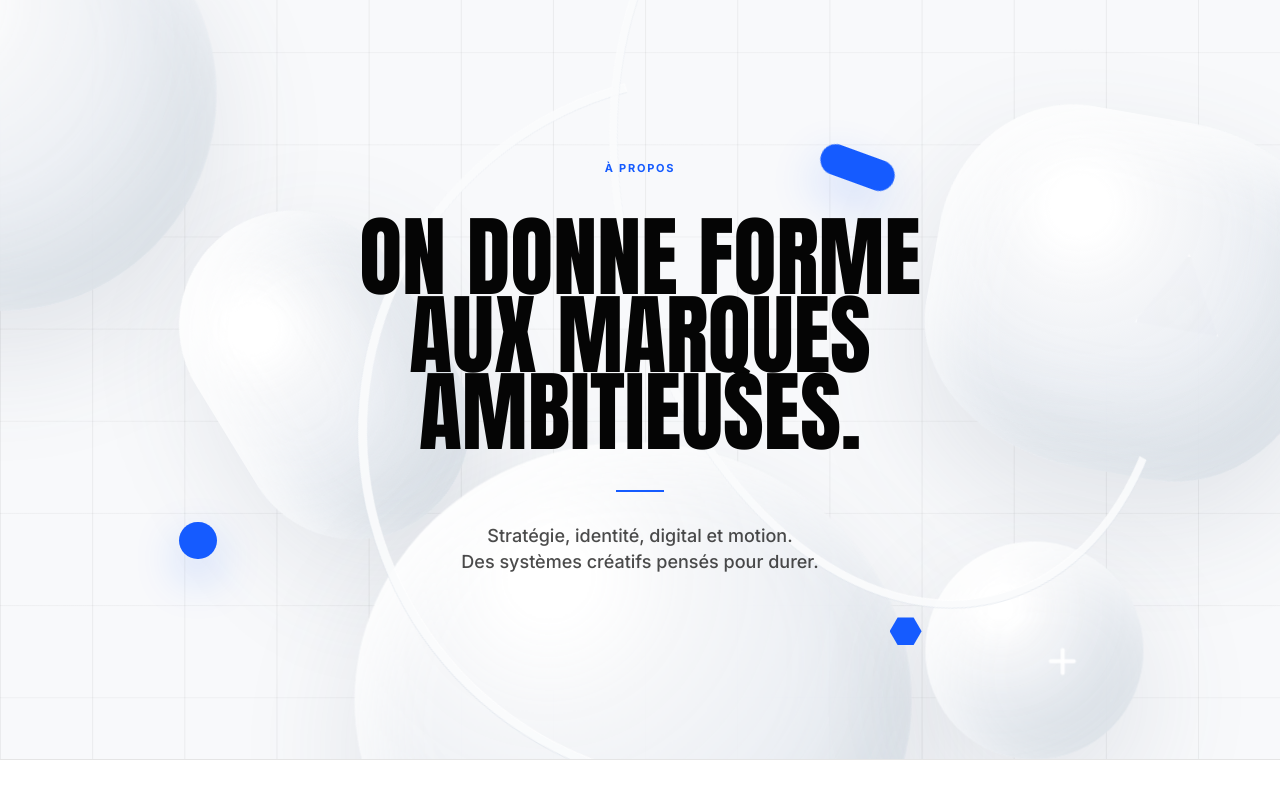
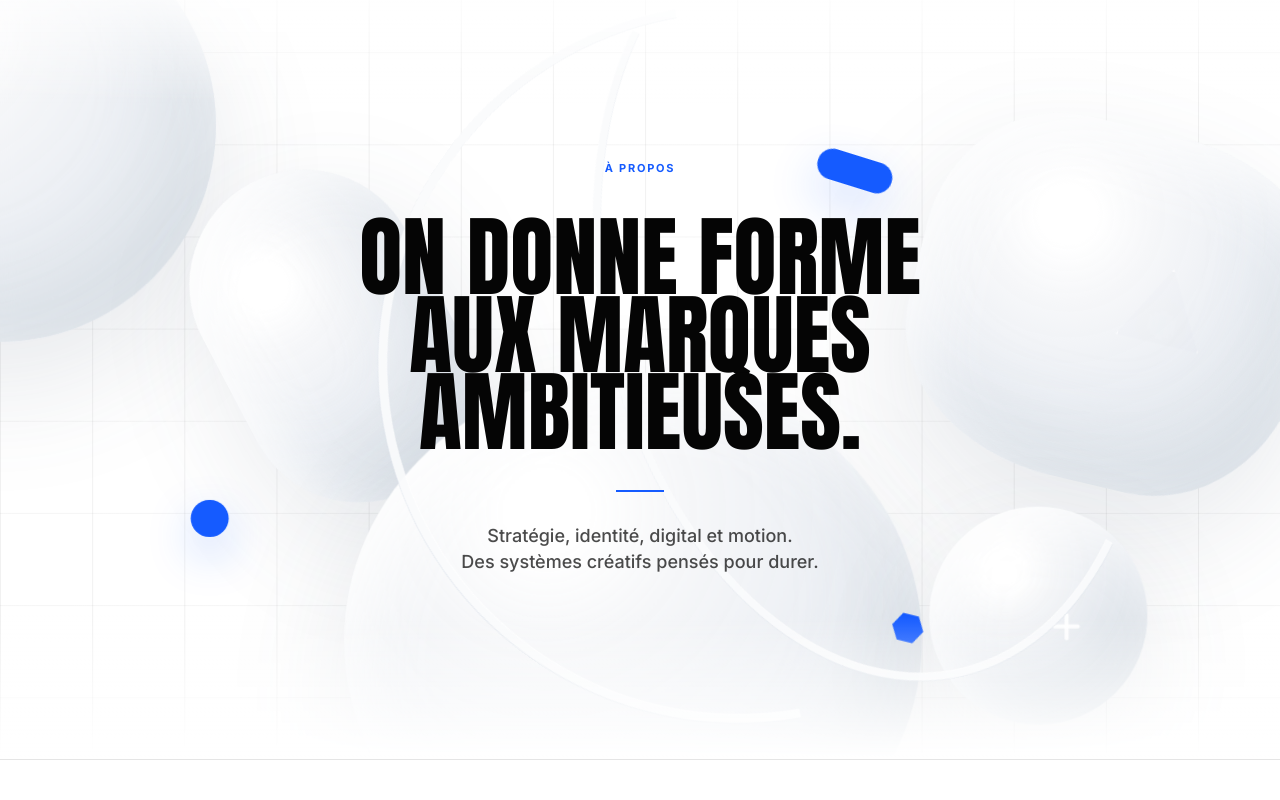
Before and after one commit to Krys03/CreatIve-Agency, a React (Vite) app: page / in a window 1280 px wide. Shown: the part 2140-2940 px from the top of the page. Built offline with nearby package versions, Linux system fonts and the light colour scheme.

Commit message:
Increase about shape motion and blend background

```diff
--- a/src/App.jsx
+++ b/src/App.jsx
@@ -239,11 +239,11 @@ function AboutShapes({ motionValues }) {
       <motion.div className="about-shape shape-right-sphere" style={{ y: motionValues.rightSphereY, x: motionValues.rightSphereX }}>
         <span className="shape-cross" />
       </motion.div>
-      <span className="about-curve curve-left" />
-      <span className="about-curve curve-right" />
-      <span className="blue-dot blue-dot-left" />
-      <span className="blue-pill" />
-      <span className="blue-hex" />
+      <motion.span className="about-curve curve-left" style={{ y: motionValues.curveLeftY, x: motionValues.curveLeftX, rotate: motionValues.curveLeftRotate }} />
+      <motion.span className="about-curve curve-right" style={{ y: motionValues.curveRightY, x: motionValues.curveRightX, rotate: motionValues.curveRightRotate }} />
+      <motion.span className="blue-dot blue-dot-left" style={{ y: motionValues.blueDotY, x: motionValues.blueDotX }} />
+      <motion.span className="blue-pill" style={{ y: motionValues.bluePillY, x: motionValues.bluePillX, rotate: motionValues.bluePillRotate }} />
+      <motion.span className="blue-hex" style={{ y: motionValues.blueHexY, x: motionValues.blueHexX, rotate: motionValues.blueHexRotate }} />
     </div>
   )
 }
@@ -252,18 +252,32 @@ function About() {
   const sectionRef = useRef(null)
   const { scrollYProgress } = useScroll({ target: sectionRef, offset: ['start end', 'end start'] })
   const motionValues = {
-    leftSphereY: useTransform(scrollYProgress, [0, 1], ['-6%', '10%']),
-    leftSphereScale: useTransform(scrollYProgress, [0, 1], [1.03, 0.98]),
-    leftCapsuleY: useTransform(scrollYProgress, [0, 1], ['10%', '-12%']),
-    leftCapsuleX: useTransform(scrollYProgress, [0, 1], ['-4%', '5%']),
-    leftCapsuleRotate: useTransform(scrollYProgress, [0, 1], [-38, -28]),
-    bottomOvalY: useTransform(scrollYProgress, [0, 1], ['8%', '-10%']),
-    bottomOvalScale: useTransform(scrollYProgress, [0, 1], [0.96, 1.04]),
-    rightBlobY: useTransform(scrollYProgress, [0, 1], ['-9%', '10%']),
-    rightBlobX: useTransform(scrollYProgress, [0, 1], ['5%', '-4%']),
-    rightBlobRotate: useTransform(scrollYProgress, [0, 1], [4, 13]),
-    rightSphereY: useTransform(scrollYProgress, [0, 1], ['9%', '-12%']),
-    rightSphereX: useTransform(scrollYProgress, [0, 1], ['-3%', '4%']),
+    leftSphereY: useTransform(scrollYProgress, [0, 1], ['-18%', '25%']),
+    leftSphereScale: useTransform(scrollYProgress, [0, 1], [1.1, 0.94]),
+    leftCapsuleY: useTransform(scrollYProgress, [0, 1], ['28%', '-30%']),
+    leftCapsuleX: useTransform(scrollYProgress, [0, 1], ['-14%', '15%']),
+    leftCapsuleRotate: useTransform(scrollYProgress, [0, 1], [-50, -16]),
+    bottomOvalY: useTransform(scrollYProgress, [0, 1], ['20%', '-28%']),
+    bottomOvalScale: useTransform(scrollYProgress, [0, 1], [0.9, 1.13]),
+    rightBlobY: useTransform(scrollYProgress, [0, 1], ['-25%', '28%']),
+    rightBlobX: useTransform(scrollYProgress, [0, 1], ['13%', '-15%']),
+    rightBlobRotate: useTransform(scrollYProgress, [0, 1], [-3, 22]),
+    rightSphereY: useTransform(scrollYProgress, [0, 1], ['26%', '-28%']),
+    rightSphereX: useTransform(scrollYProgress, [0, 1], ['-11%', '11%']),
+    curveLeftY: useTransform(scrollYProgress, [0, 1], ['18%', '-24%']),
+    curveLeftX: useTransform(scrollYProgress, [0, 1], ['-7%', '8%']),
+    curveLeftRotate: useTransform(scrollYProgress, [0, 1], [18, 44]),
+    curveRightY: useTransform(scrollYProgress, [0, 1], ['-20%', '24%']),
+    curveRightX: useTransform(scrollYProgress, [0, 1], ['8%', '-10%']),
+    curveRightRotate: useTransform(scrollYProgress, [0, 1], [-26, -6]),
+    blueDotY: useTransform(scrollYProgress, [0, 1], ['26%', '-34%']),
+    blueDotX: useTransform(scrollYProgress, [0, 1], ['-18%', '16%']),
+    bluePillY: useTransform(scrollYProgress, [0, 1], ['-32%', '34%']),
+    bluePillX: useTransform(scrollYProgress, [0, 1], ['20%', '-16%']),
+    bluePillRotate: useTransform(scrollYProgress, [0, 1], [-18, 36]),
+    blueHexY: useTransform(scrollYProgress, [0, 1], ['30%', '-30%']),
+    blueHexX: useTransform(scrollYProgress, [0, 1], ['-18%', '18%']),
+    blueHexRotate: useTransform(scrollYProgress, [0, 1], [-24, 34]),
   }
 
   return (
--- a/src/index.css
+++ b/src/index.css
@@ -245,8 +245,29 @@ a {
   min-height: 100svh;
   place-items: center;
   overflow: hidden;
-  background-color: #f8f9fb;
+  background-color: #ffffff;
   padding-block: clamp(8rem, 13vh, 11rem) clamp(7rem, 12vh, 10rem);
+}
+
+.about-section::before,
+.about-section::after {
+  position: absolute;
+  right: 0;
+  left: 0;
+  z-index: 2;
+  height: 9rem;
+  content: "";
+  pointer-events: none;
+}
+
+.about-section::before {
+  top: 0;
+  background: linear-gradient(#ffffff 0%, rgba(255, 255, 255, 0) 100%);
+}
+
+.about-section::after {
+  bottom: 0;
+  background: linear-gradient(rgba(255, 255, 255, 0) 0%, #ffffff 100%);
 }
 
 .about-grid {
@@ -308,7 +329,7 @@ a {
     inset -34px -42px 80px rgba(185, 196, 210, 0.28),
     0 48px 120px rgba(81, 94, 115, 0.13);
   filter: saturate(0.92);
-  animation: aboutShapeFloat 9s ease-in-out infinite;
+  animation: aboutShapeFloat 6.8s ease-in-out infinite;
   transition:
     filter 500ms ease,
     box-shadow 500ms ease;
@@ -317,7 +338,7 @@ a {
 
 .about-section:hover .about-shape {
   filter: saturate(0.96) brightness(1.015);
-  animation-duration: 6.4s;
+  animation-duration: 3.7s;
   box-shadow:
     inset 26px 30px 66px rgba(255, 255, 255, 0.9),
     inset -36px -44px 86px rgba(185, 196, 210, 0.31),
@@ -378,6 +399,7 @@ a {
   border-color: transparent transparent rgba(255, 255, 255, 0.78) rgba(255, 255, 255, 0.78);
   border-radius: 50%;
   filter: drop-shadow(0 1px 0 rgba(221, 227, 235, 0.8));
+  animation: aboutCurveFloat 7.4s ease-in-out infinite;
   transition:
     opacity 420ms ease,
     translate 520ms ease;
@@ -452,6 +474,7 @@ a {
   background: #155bff;
   border-radius: 999px;
   box-shadow: 0 18px 46px rgba(21, 91, 255, 0.26);
+  animation: blueAccentFloat 4.8s ease-in-out infinite;
   transition:
     transform 420ms ease,
     box-shadow 420ms ease;
@@ -465,7 +488,7 @@ a {
   background: #155bff;
   border-radius: 999px;
   box-shadow: 0 18px 48px rgba(21, 91, 255, 0.2);
-  transform: rotate(20deg);
+  animation: blueAccentFloat 5.2s ease-in-out infinite reverse;
   transition:
     transform 420ms ease,
     box-shadow 420ms ease;
@@ -479,6 +502,7 @@ a {
   background: #155bff;
   clip-path: polygon(25% 7%, 75% 7%, 100% 50%, 75% 93%, 25% 93%, 0 50%);
   box-shadow: 0 18px 40px rgba(21, 91, 255, 0.22);
+  animation: blueAccentFloat 4.4s ease-in-out infinite;
   transition:
     transform 420ms ease,
     box-shadow 420ms ease;
@@ -506,7 +530,29 @@ a {
   }
 
   50% {
-    translate: 0 -1rem;
+    translate: 0 -2.4rem;
+  }
+}
+
+@keyframes aboutCurveFloat {
+  0%,
+  100% {
+    translate: 0 0;
+  }
+
+  50% {
+    translate: 1.2rem -1.8rem;
+  }
+}
+
+@keyframes blueAccentFloat {
+  0%,
+  100% {
+    translate: 0 0;
+  }
+
+  50% {
+    translate: 0.65rem -1.1rem;
   }
 }
 
```
